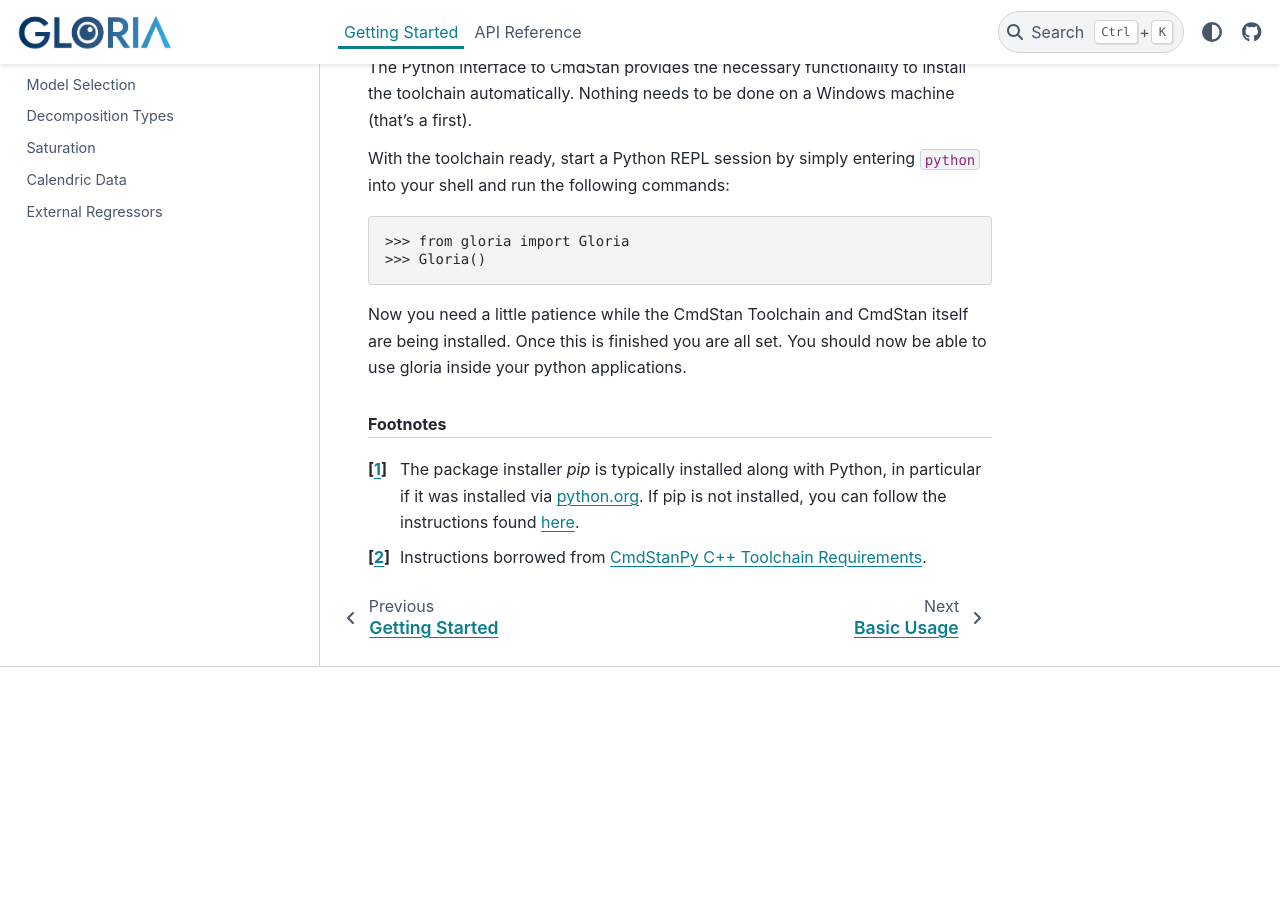
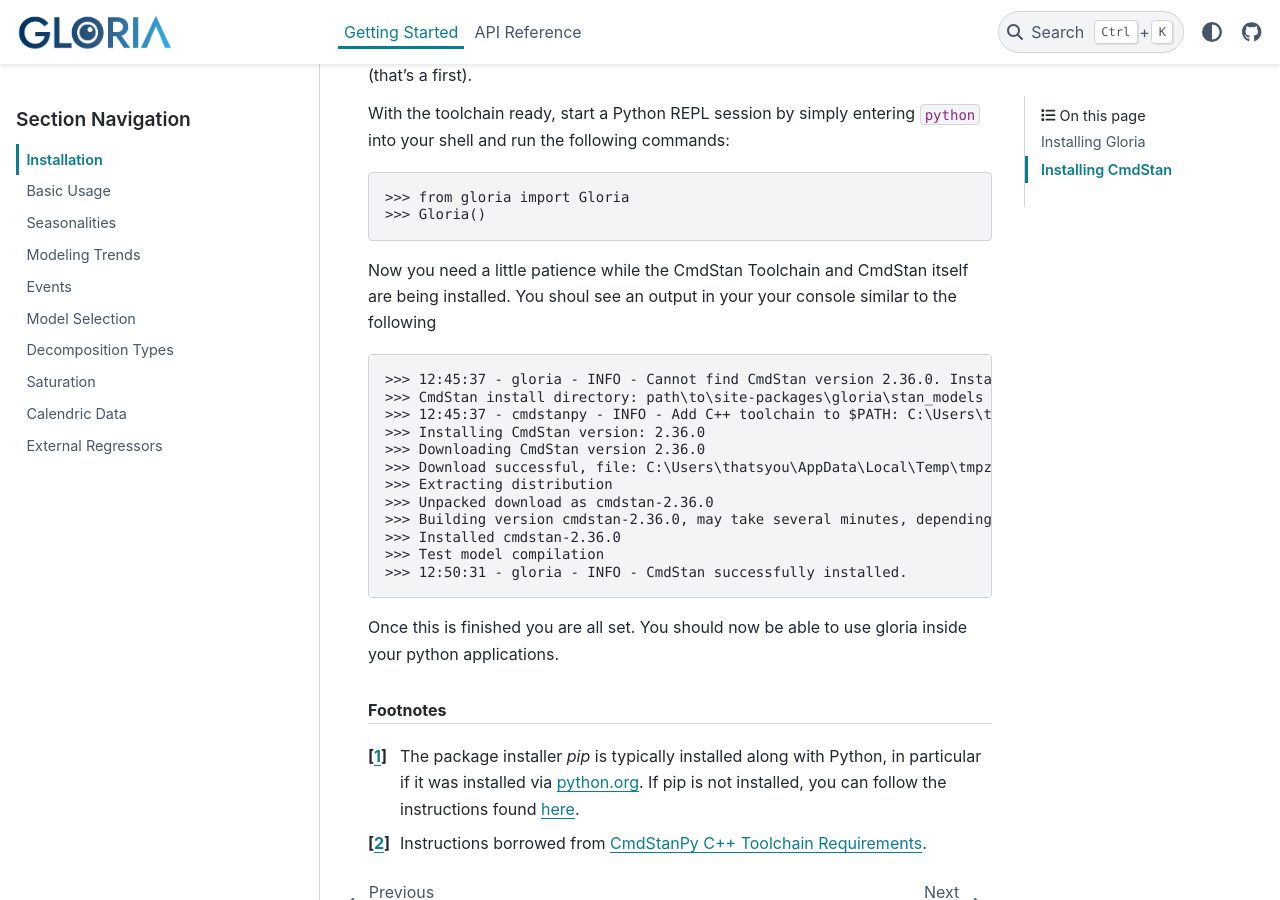
Before and after one commit to e-dyn/gloria, a Sphinx documentation site: the page built from doc/source/get_started/installation.rst, in a window 1280 px wide and 900 px high, scrolled down 1168 px. Built offline with Sphinx 7.4.7 and the PyData theme 0.15.4, drawn with Linux system fonts in a browser that asks for light colours; before the commit the page ends 1835 px from its top, so only the background shows below that; some of the changed text lies outside the part shown.

Commit message:
Modified installation instructions

```diff
--- a/doc/source/get_started/installation.rst
+++ b/doc/source/get_started/installation.rst
@@ -58,7 +57,24 @@
     >>> from gloria import Gloria
     >>> Gloria()
 
-Now you need a little patience while the CmdStan Toolchain and CmdStan itself are being installed. Once this is finished you are all set. You should now be able to use gloria inside your python applications.
+Now you need a little patience while the CmdStan Toolchain and CmdStan itself are being installed. You shoul see an output in your your console similar to the following
+
+.. code-block:: console
+
+    >>> 12:45:37 - gloria - INFO - Cannot find CmdStan version 2.36.0. Installing now.
+    >>> CmdStan install directory: path\to\site-packages\gloria\stan_models
+    >>> 12:45:37 - cmdstanpy - INFO - Add C++ toolchain to $PATH: C:\Users\thatsyou\.cmdstan\RTools40
+    >>> Installing CmdStan version: 2.36.0
+    >>> Downloading CmdStan version 2.36.0
+    >>> Download successful, file: C:\Users\thatsyou\AppData\Local\Temp\tmpzjwnmxh2
+    >>> Extracting distribution
+    >>> Unpacked download as cmdstan-2.36.0
+    >>> Building version cmdstan-2.36.0, may take several minutes, depending on your system.
+    >>> Installed cmdstan-2.36.0
+    >>> Test model compilation
+    >>> 12:50:31 - gloria - INFO - CmdStan successfully installed.
+
+Once this is finished you are all set. You should now be able to use gloria inside your python applications.
 
 .. rubric:: Footnotes
 
```
Also changed, not shown: other parts of doc/source/get_started/installation.rst (+1 -2 lines), doc/source/overview.rst (deleted, +0 -63 lines), 5 other files.
